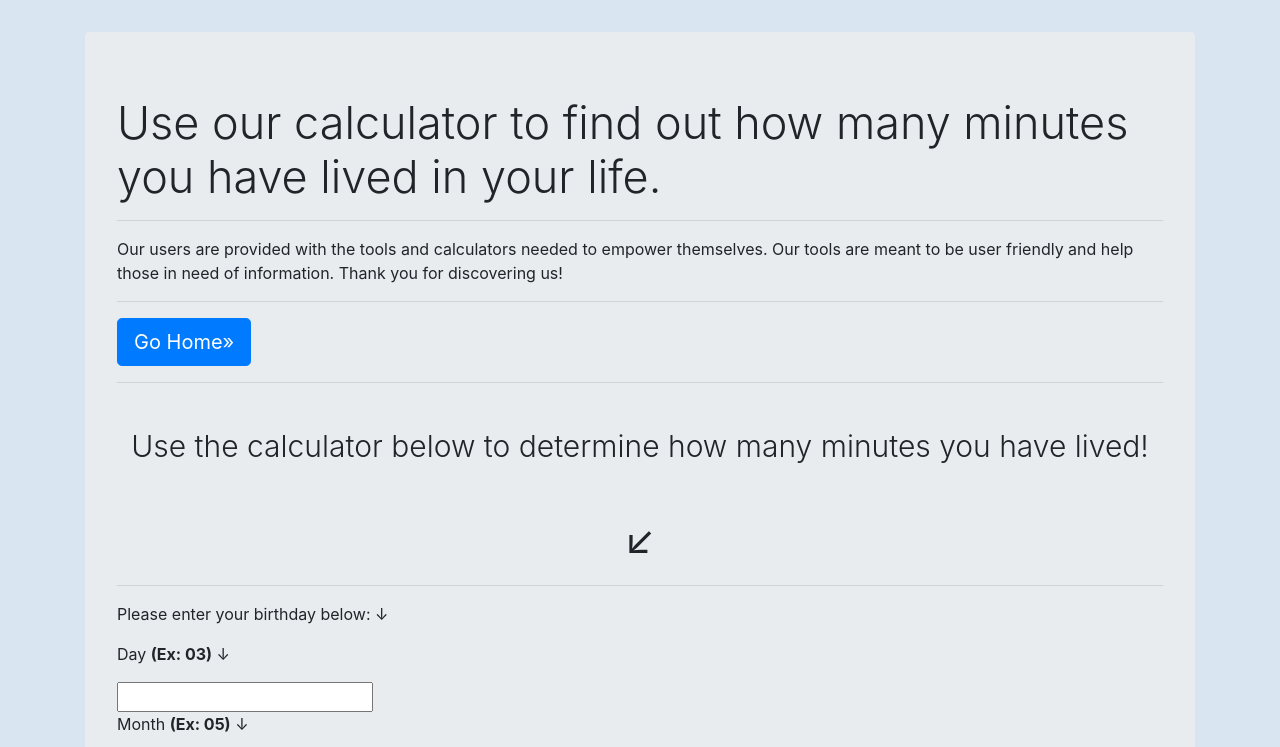
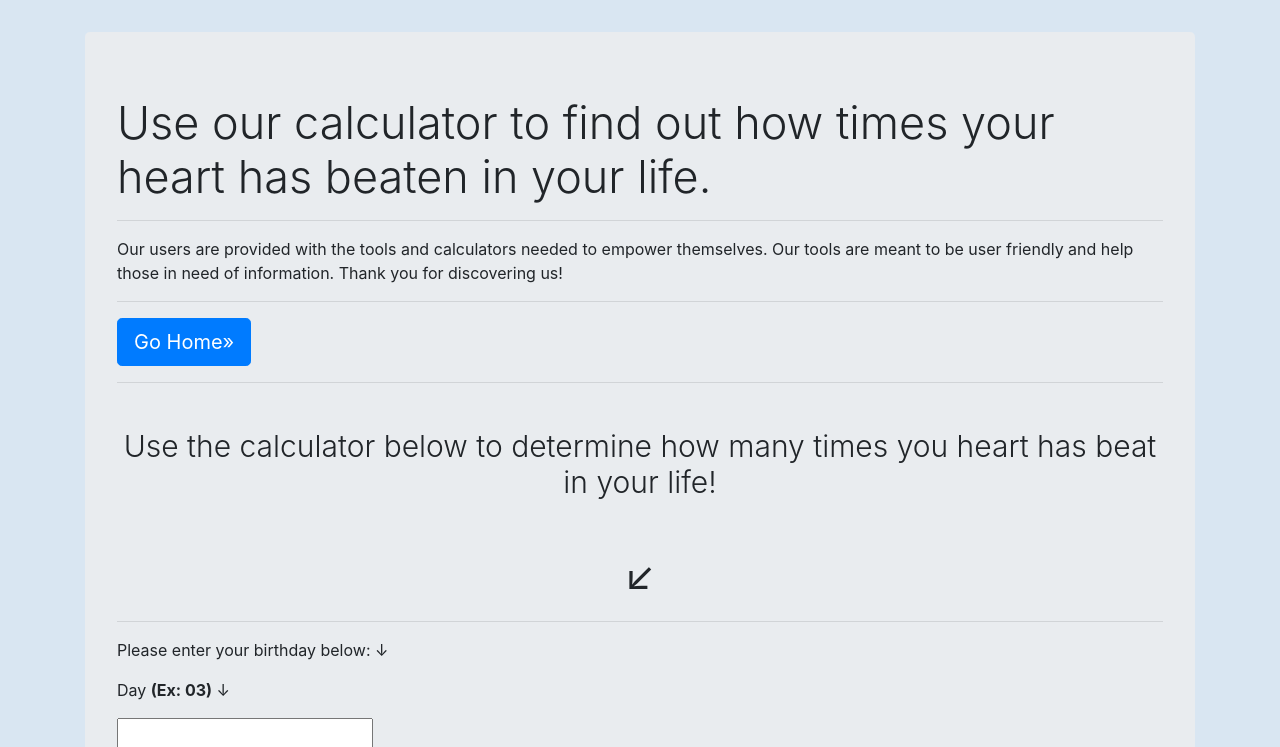
Before and after one commit to PaulMcPython18/dateinfo, a Flask app: page /how-many-times-your-heart-has-beaten in a window 1280 px wide. Shown: the part 56-803 px from the top of the page. Run offline with Flask 2, Linux system fonts and the light colour scheme; some libraries are stand-ins or nearby versions.

Commit message:
Update how-many-times-your-heart-has-beaten.html

```diff
--- a/templates/how-many-times-your-heart-has-beaten.html
+++ b/templates/how-many-times-your-heart-has-beaten.html
@@ -19,13 +19,13 @@
     <div class="container" style="margin-top: 2em;">
       <div class="jumbotron">
 
-          <h1 class="display-3" style="font-size: 45px;">Use our calculator to find out how many minutes you have lived in your life.</h1>
+          <h1 class="display-3" style="font-size: 45px;">Use our calculator to find out how times your heart has beaten in your life.</h1>
             <hr>
           <p>Our users are provided with the tools and calculators needed to empower themselves. Our tools are meant to be user friendly and help those in need of information. Thank you for discovering us!</p>
 <hr>
             <p><a class="btn btn-primary btn-lg" href="/" role="button">Go Home&raquo;</a></p>
             <hr>
-            <center><h1 class="display-3" style="font-size: 30px; margin-top: 1.5em; margin-bottom: 1.5em;"> Use the calculator below to determine how many minutes you have lived!</h1></center>
+            <center><h1 class="display-3" style="font-size: 30px; margin-top: 1.5em; margin-bottom: 1.5em;"> Use the calculator below to determine how many times you heart has beat in your life!</h1></center>
             <center><p style="font-size: 40px;"> &#8601;</p></center>
             <hr>
             <form method="POST" action="/how-many-times-your-heart-has-beaten">
```
